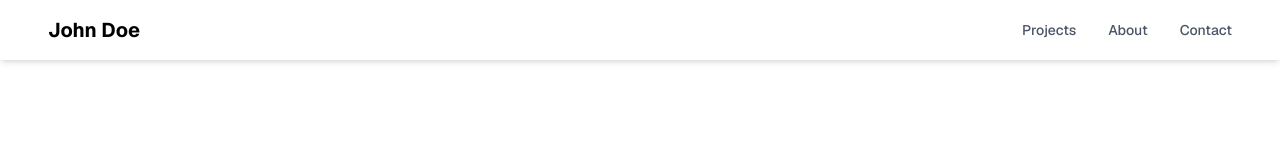
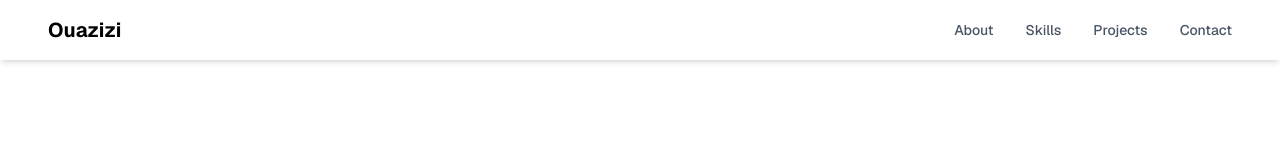
Before and after one commit to helouazizi/ouazizi, a Next.js app: page / in a window 1280 px wide. Shown: the top 160 px of the page. Built offline with nearby package versions, Linux system fonts and the light colour scheme.

Commit message:
modify the header components

```diff
--- a/app/components/header.jsx
+++ b/app/components/header.jsx
@@ -6,17 +6,18 @@ export default function Header() {
     const [isOpen, setIsOpen] = useState(false);
 
     return (
-    <header className="w-full px-6 py-4 sm:px-12 bg-white dark:bg-[#121212] shadow-md fixed top-0 left-0 z-50">
+        <header className="w-full px-6 py-4 sm:px-12 bg-white dark:bg-[#121212] shadow-md fixed top-0 left-0 z-100">
             <div className="max-w-7xl mx-auto flex items-center justify-between">
                 {/* Logo */}
                 <Link href="/" className="text-xl font-bold text-black dark:text-white">
-          John Doe
+                    Ouazizi
                 </Link>
 
                 {/* Desktop Navigation */}
                 <nav className="hidden md:flex gap-8 text-sm text-gray-600 dark:text-gray-300 font-medium">
+                    <Link href="#about" className="hover:text-black dark:hover:text-white transition">About</Link>
+                    <Link href="#about" className="hover:text-black dark:hover:text-white transition">Skills</Link>
                     <Link href="#projects" className="hover:text-black dark:hover:text-white transition">Projects</Link>
-          <Link href="#about" className="hover:text-black dark:hover:text-white transition">About</Link>
                     <Link href="#contact" className="hover:text-black dark:hover:text-white transition">Contact</Link>
                 </nav>
 
```
Lines whose indentation alone changed are shown as unchanged.
